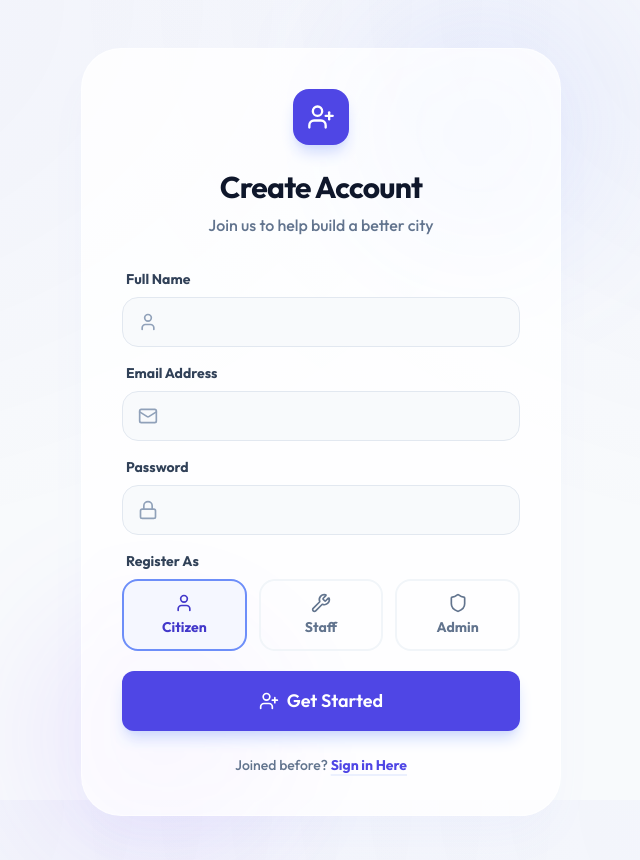
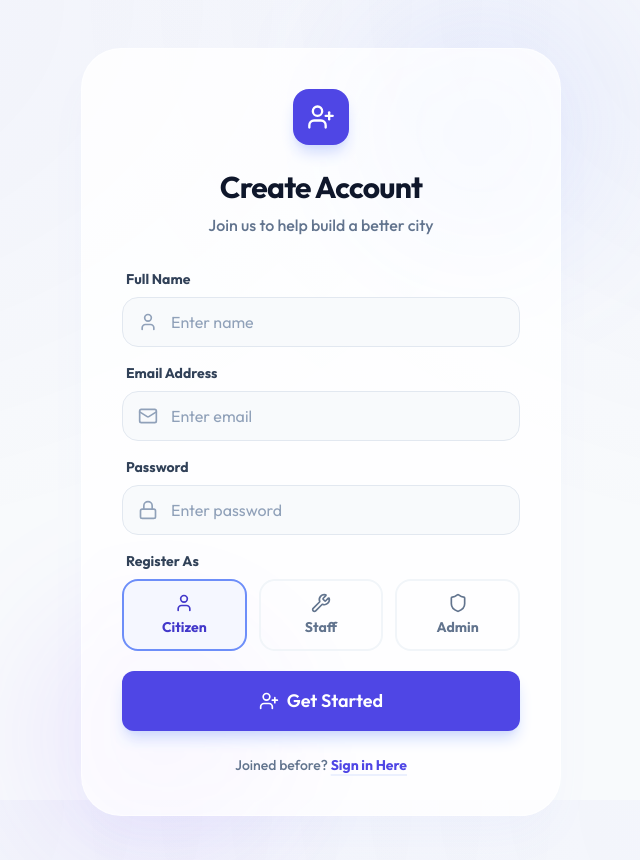
Before and after one commit to Jashuyeluri/ONLINE-COMPLAINT-SYSTEM, a React (Vite) app in the folder frontend/: page /register in a window 1280 px wide. Shown: the top 860 px of the page, without its empty margins (319-959 px from the left). Built offline with nearby package versions, Linux system fonts and the light colour scheme; no server answers.

Commit message:
Add descriptive placeholders to auth forms

```diff
--- a/frontend/src/pages/Login.jsx
+++ b/frontend/src/pages/Login.jsx
@@ -57,6 +57,7 @@ const Login = () => {
                   <Mail className="w-5 h-5 absolute left-4 top-1/2 -translate-y-1/2 text-slate-400 group-focus-within:text-indigo-500 transition-colors" />
                   <input
                     type="email"
+                    placeholder="Enter email"
                     required
                     className="input-field pl-12"
                     onChange={(e) => setFormData({ ...formData, email: e.target.value })}
@@ -72,6 +73,7 @@ const Login = () => {
                   <Lock className="w-5 h-5 absolute left-4 top-1/2 -translate-y-1/2 text-slate-400 group-focus-within:text-indigo-500 transition-colors" />
                   <input
                     type="password"
+                    placeholder="Enter password"
                     required
                     className="input-field pl-12"
                     onChange={(e) => setFormData({ ...formData, password: e.target.value })}
--- a/frontend/src/pages/Register.jsx
+++ b/frontend/src/pages/Register.jsx
@@ -54,6 +54,7 @@ const Register = () => {
                   <User className="w-5 h-5 absolute left-4 top-1/2 -translate-y-1/2 text-slate-400 group-focus-within:text-indigo-500 transition-colors" />
                   <input
                     type="text"
+                    placeholder="Enter name"
                     required
                     className="input-field pl-12"
                     onChange={(e) => setFormData({ ...formData, name: e.target.value })}
@@ -67,6 +68,7 @@ const Register = () => {
                   <Mail className="w-5 h-5 absolute left-4 top-1/2 -translate-y-1/2 text-slate-400 group-focus-within:text-indigo-500 transition-colors" />
                   <input
                     type="email"
+                    placeholder="Enter email"
                     required
                     className="input-field pl-12"
                     onChange={(e) => setFormData({ ...formData, email: e.target.value })}
@@ -80,6 +82,7 @@ const Register = () => {
                   <Lock className="w-5 h-5 absolute left-4 top-1/2 -translate-y-1/2 text-slate-400 group-focus-within:text-indigo-500 transition-colors" />
                   <input
                     type="password"
+                    placeholder="Enter password"
                     required
                     className="input-field pl-12"
                     onChange={(e) => setFormData({ ...formData, password: e.target.value })}
```
